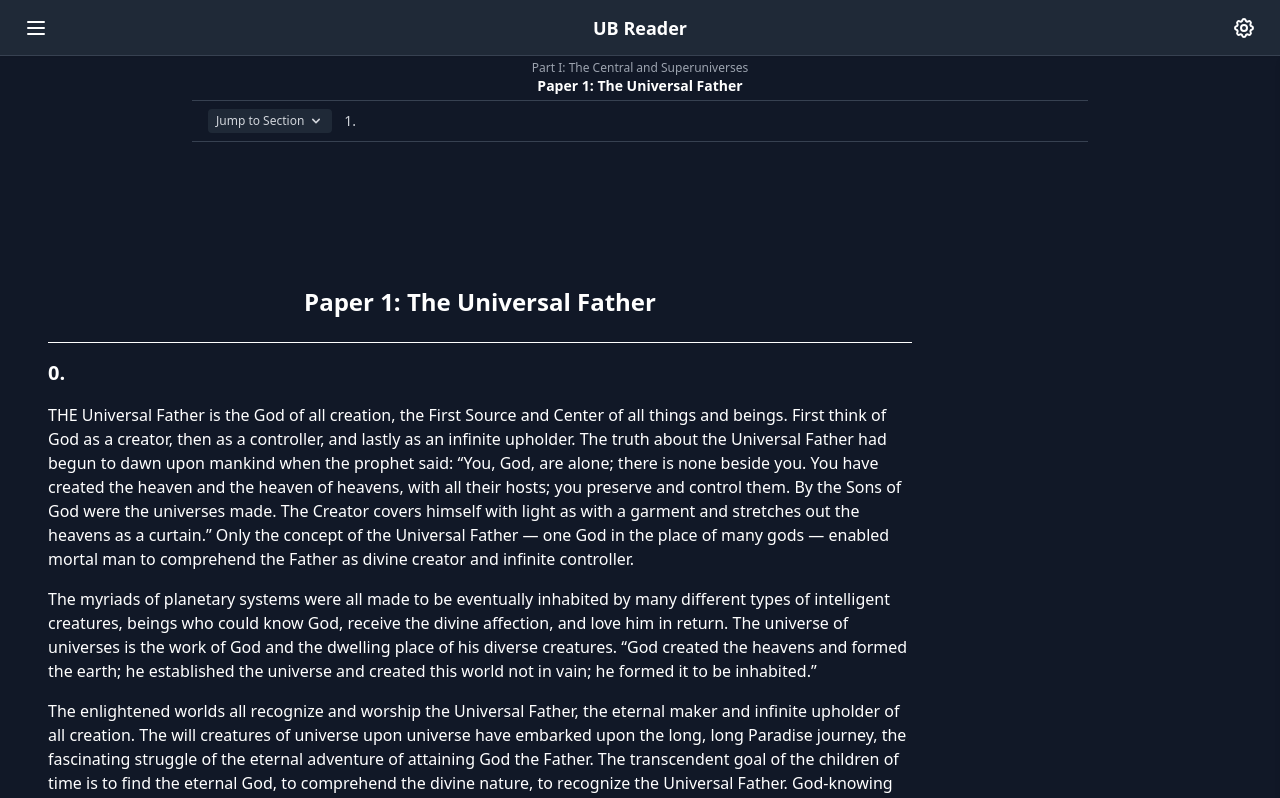
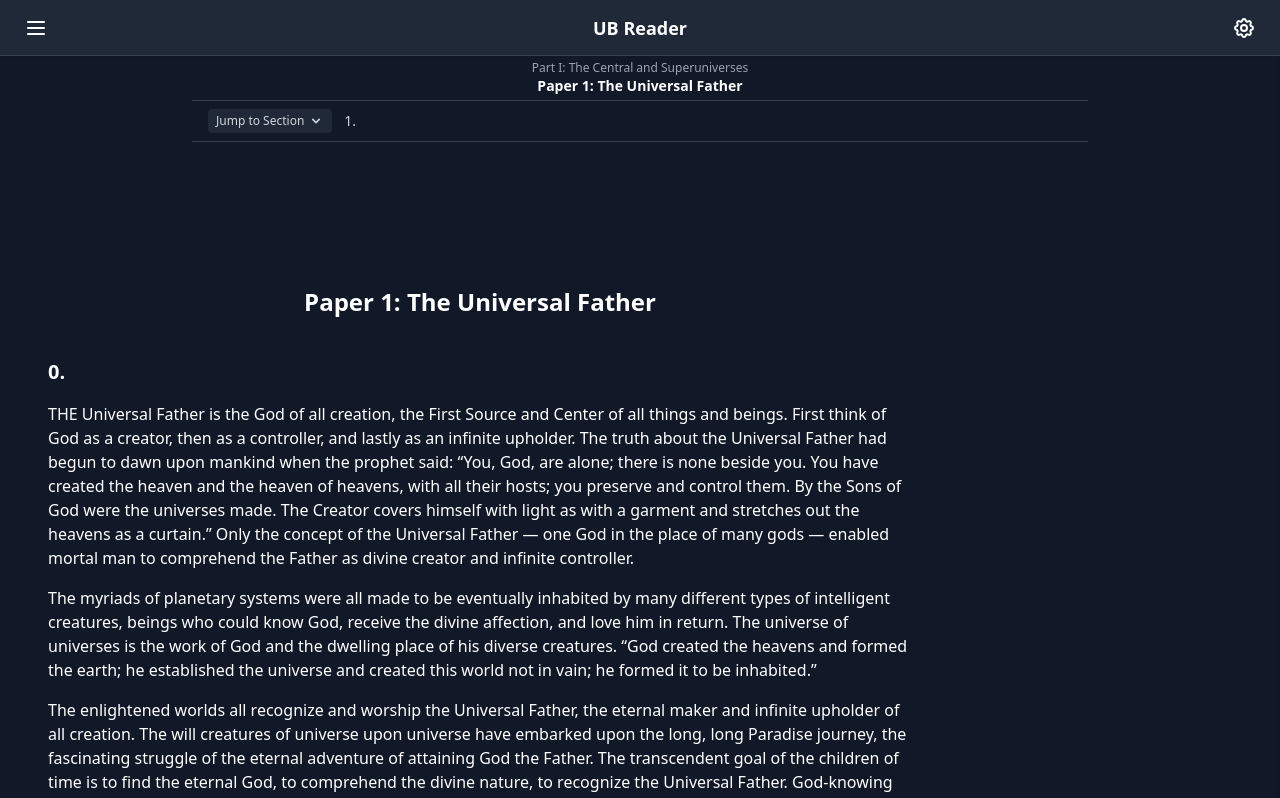
Before and after one commit to emen7/ecosystem, a Next.js app: page /enhanced in a window 1280 px wide. Shown: the top 798 px of the page. Built offline with nearby package versions, Linux system fonts and the light colour scheme.

Commit message:
Remove separator lines between sections

```diff
--- a/app/components/ui/EnhancedReadingArea.tsx
+++ b/app/components/ui/EnhancedReadingArea.tsx
@@ -324,7 +324,7 @@ const EnhancedReadingArea: React.FC<ReadingAreaProps> = ({
             return (
               <div key={section.id} id={section.id} className="mb-8">
                 <h2
-                  className={`font-semibold mb-4 pt-4 border-t border-opacity-20 border-current ${
+                  className={`font-semibold mb-4 pt-4 ${
                     getFontSizeClass() === "text-sm"
                       ? "text-lg"
                       : getFontSizeClass() === "text-base"
```
